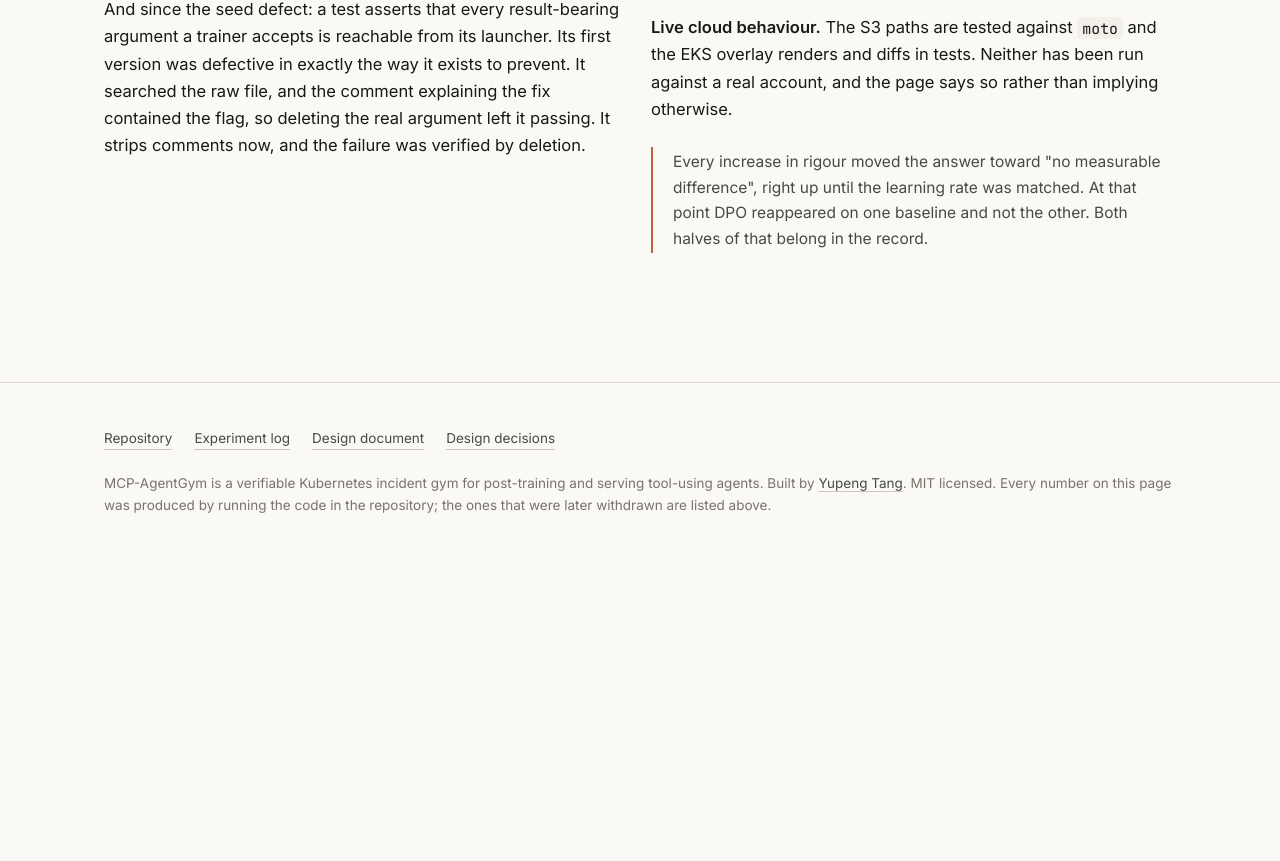
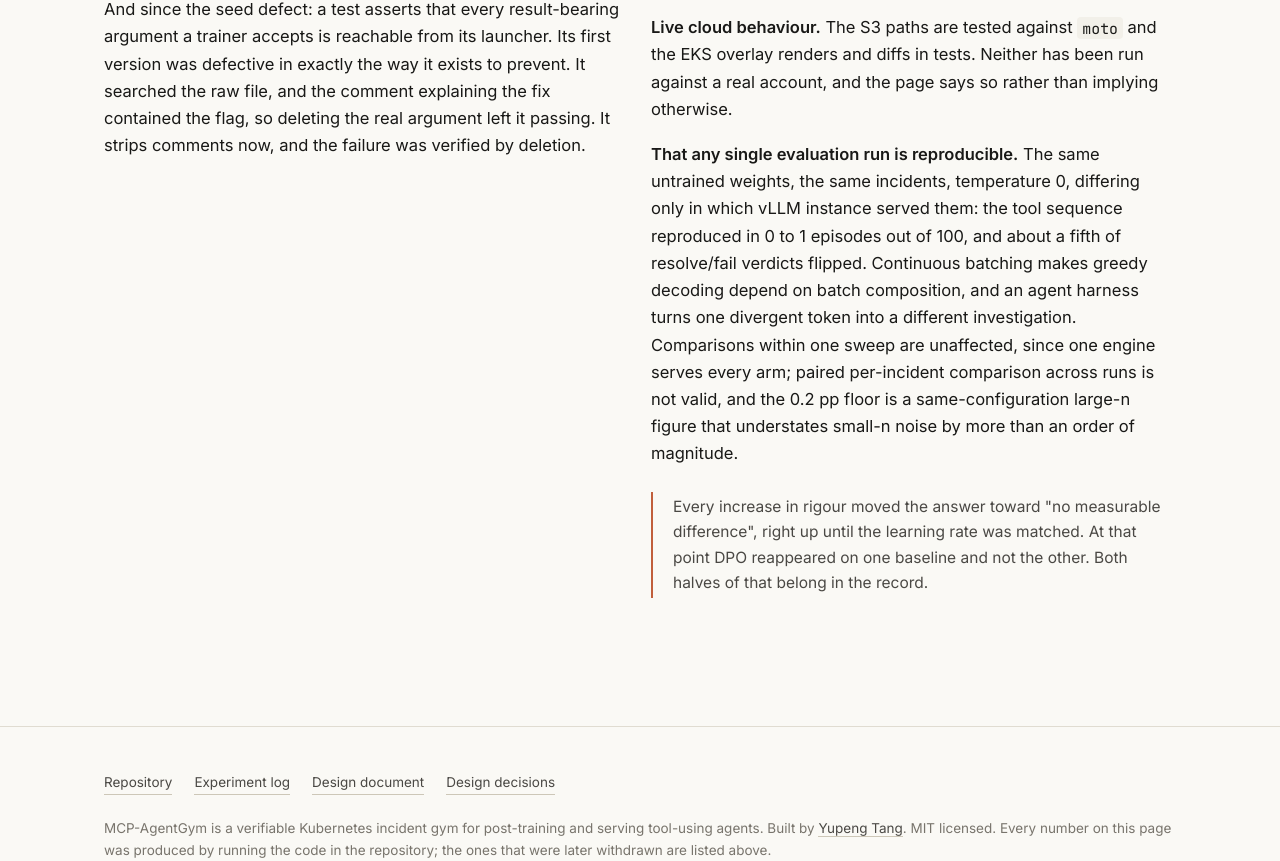
Before and after one commit to yupengtang/MCP-AgentGym, a plain HTML site: page docs/index.html in a window 1280 px wide. Shown: the part 11139-12000 px from the top of the page. Before the commit the page ends 11711 px from the top, so only its background shows below. Drawn offline with Linux system fonts and the light colour scheme.

Commit message:
State the reproducibility limit where a reader will meet it
The cross-instance decoding result belongs in the README's limitations and on the results
page, not only in the experiment log, because it bounds how every other number on those
pages should be read. Both now say the same three things in the same order: within-sweep
comparisons are unaffected because one engine serves every arm, paired per-incident
comparison across runs is not valid at all, and the 0.2 pp floor is a same-configuration
large-n figure that understates small-n noise by more than an order of magnitude.

The results tables are left alone. The n = 100 frontier disagrees with the published
n = 120 sweep at s = 0.75, and replacing a published number with a differently-powered one
that has not been reconciled would be the same mistake in the other direction.

```diff
--- a/docs/index.html
+++ b/docs/index.html
@@ -680,6 +680,17 @@ footer a:hover{color:var(--accent); border-bottom-color:var(--accent)}
           and the EKS overlay renders and diffs in tests. Neither has been run against a real
           account, and the page says so rather than implying otherwise.
         </p>
+        <p>
+          <strong>That any single evaluation run is reproducible.</strong> The same untrained
+          weights, the same incidents, temperature 0, differing only in which vLLM instance
+          served them: the tool sequence reproduced in 0 to 1 episodes out of 100, and about a
+          fifth of resolve/fail verdicts flipped. Continuous batching makes greedy decoding
+          depend on batch composition, and an agent harness turns one divergent token into a
+          different investigation. Comparisons within one sweep are unaffected, since one engine
+          serves every arm; paired per-incident comparison across runs is not valid, and the
+          0.2 pp floor is a same-configuration large-n figure that understates small-n noise by
+          more than an order of magnitude.
+        </p>
         <div class="note" style="margin-top:24px">
           Every increase in rigour moved the answer toward "no measurable difference", right up until
           the learning rate was matched. At that point DPO reappeared on one baseline and not the
```
Also changed, not shown: 1 other file.
